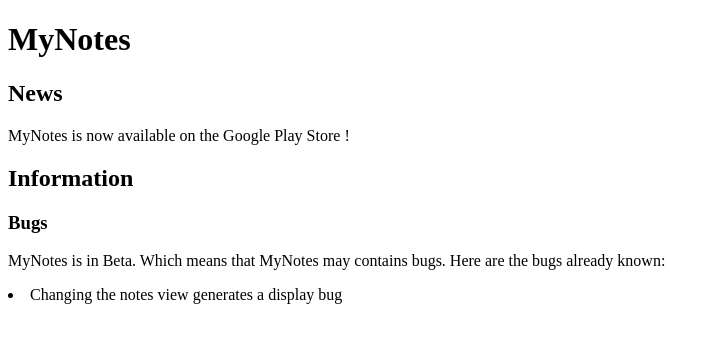
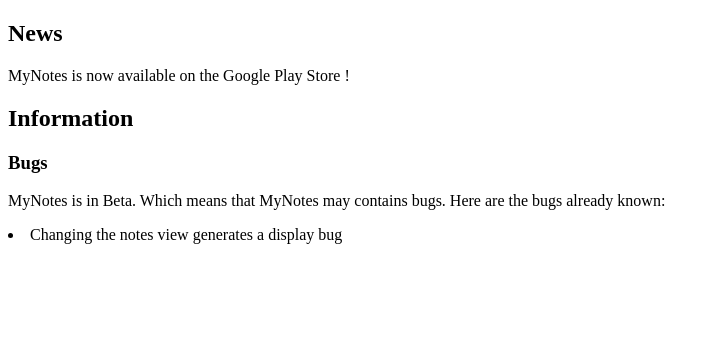
Before and after one commit to LianDev17/LianDev17.github.io, a plain HTML site: page mynotes/News.html in a window 1280 px wide. Shown: the whole page, without its empty margins (0-720 px from the left). Drawn offline with Linux system fonts and the light colour scheme.

Commit message:
Update News.html

```diff
--- a/mynotes/News.html
+++ b/mynotes/News.html
@@ -6,7 +6,6 @@
 <meta name="keywords" content="">
 </head>
 <body>
-<h1>MyNotes</h1>
    <h2>News</h2>
    <p>MyNotes is now available on the Google Play Store !</p>
 
```
Lines whose indentation alone changed are shown as unchanged.
